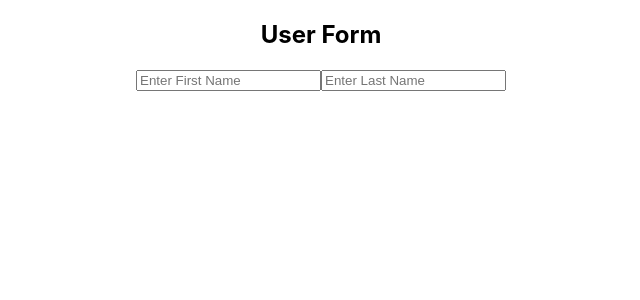
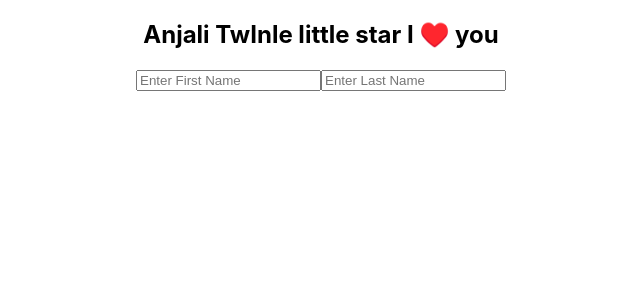
Before and after one commit to navnit7870/react_demo, a React (Create React App) app: page / in a window 1280 px wide. Shown: the top 300 px of the page, without its empty margins (319-959 px from the left). Built offline with nearby package versions, Linux system fonts and the light colour scheme.

Commit message:
updated project

```diff
--- a/src/component/Firstcomp.jsx
+++ b/src/component/Firstcomp.jsx
@@ -1,7 +1,7 @@
  const Firstcomp = ({ children }) => {
     return (
       <div className="w-96 p-6 bg-white shadow-lg rounded-lg border">
-        <h2 className="text-lg font-semibold mb-4">User Form</h2>
+        <h2 className="text-lg font-semibold mb-4">Anjali TwInle little star I &#x2665;&#xfe0f; you</h2>
         {children}
       </div>
     );
```
